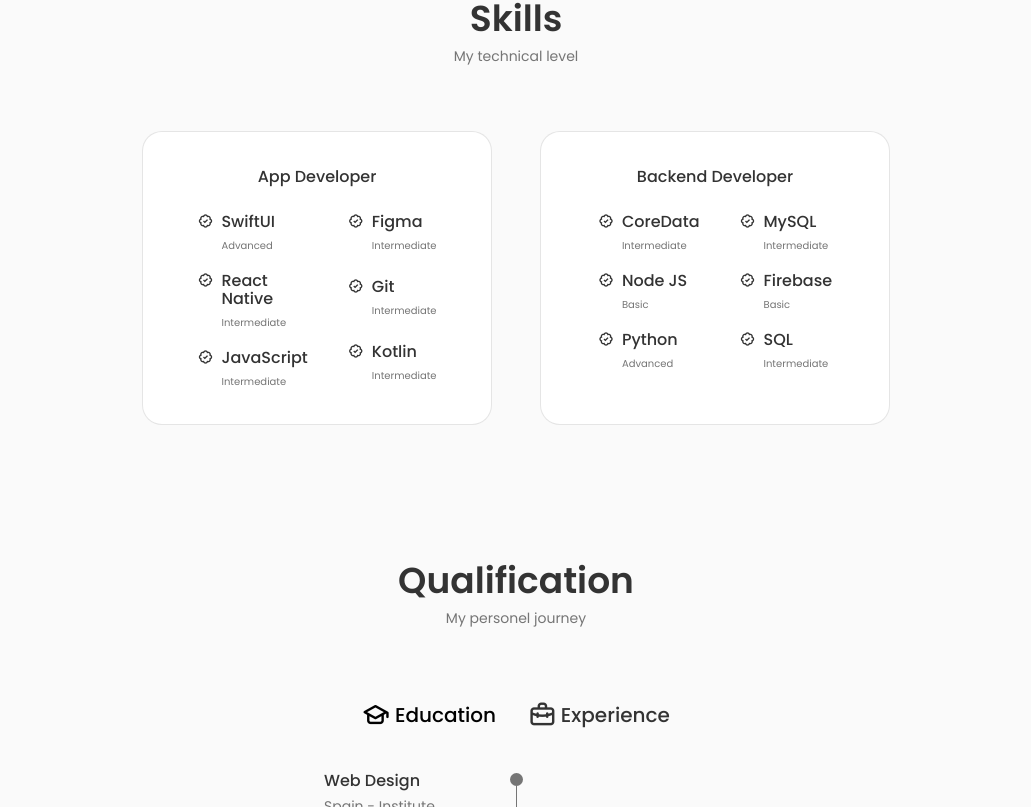
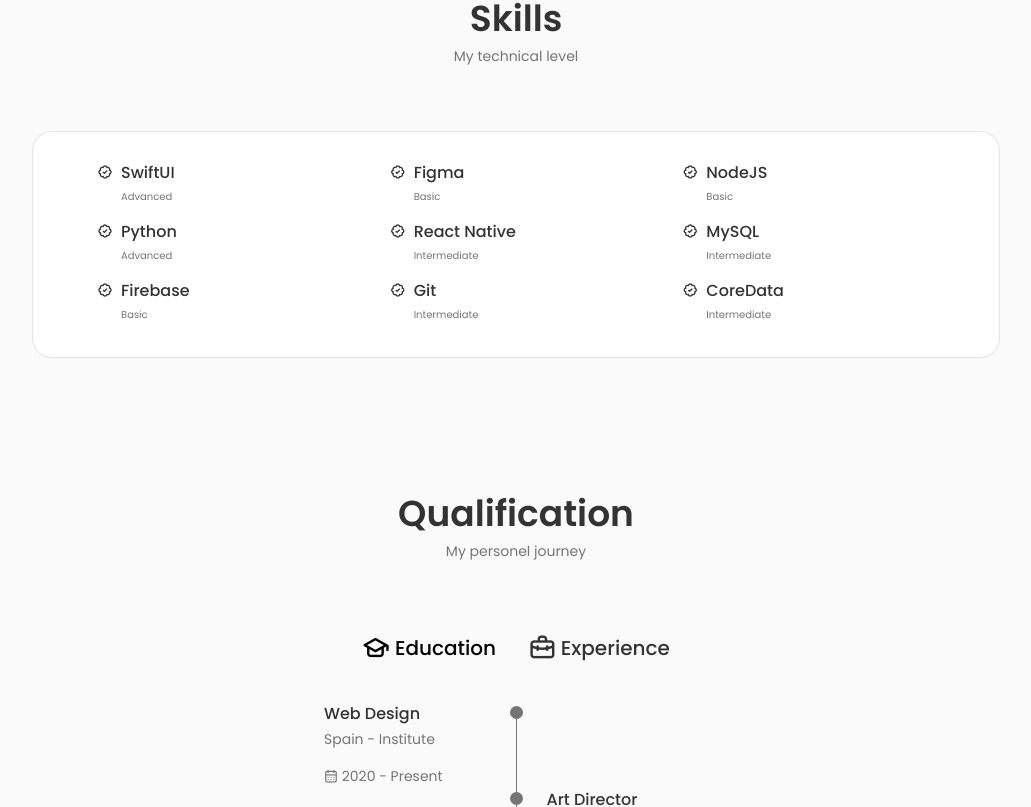
Before and after one commit to phoenix-error/phoenix-error.github.io, a React (Create React App) app: page / in a window 1280 px wide. Shown: the part 1413-2220 px from the top of the page, without its empty margins (124-1155 px from the left). Built offline with nearby package versions, Linux system fonts and the light colour scheme.

Commit message:
changed qualifications
Signed-off-by: Luca B <luca.dev@outlook.de>

```diff
--- a/src/components/footer/Footer.jsx
+++ b/src/components/footer/Footer.jsx
@@ -29,23 +29,23 @@ const Footer = () => {
 
         <div className="footer__social">
           <a
-            href="https://www.facebook.com/"
+            href="https://medium.com/@phoenix-dev"
             className="footer__social-link"
             target="_blank" rel="noreferrer"
           >
-            <i className="bx bxl-facebook"></i>
+            <i className="bx bxl-medium"></i>
           </a>
 
           <a
-            href="https://www.instagram.com/"
+            href="https://github.com/phoenix-error"
             className="footer__social-link"
             target="_blank" rel="noreferrer"
           >
-            <i className="bx bxl-instagram"></i>
+            <i className="bx bxl-github"></i>
           </a>
 
           <a
-            href="https://twitter.com/"
+            href="https://twitter.com/Phoenix_dev_"
             className="footer__social-link"
             target="_blank" rel="noreferrer"
           >
--- a/src/components/header/Header.jsx
+++ b/src/components/header/Header.jsx
@@ -63,15 +63,15 @@ const Header = () => {
 
             <li className="nav__item">
               <a
-                href="#services"
-                onClick={() => setActiveNav("#services")}
+                href="#qualifications"
+                onClick={() => setActiveNav("#qualifications")}
                 className={
-                  activeNav === "#services"
+                  activeNav === "#qualifications"
                     ? "nav__link active-link"
                     : "nav__link"
                 }
               >
-                <i className="uil uil-briefcase-alt nav__icon"></i> Services
+                <i className="uil uil-briefcase-alt nav__icon"></i> Qualifications
               </a>
             </li>
 
--- a/src/components/qualification/Qualification.jsx
+++ b/src/components/qualification/Qualification.jsx
@@ -9,7 +9,7 @@ const Qualification = () => {
   };
 
   return (
-    <section className="qualification section">
+    <section className="qualification section" id="qualifications">
       <h2 className="section__title">Qualification</h2>
       <span className="section__subtitle">My personel journey</span>
 
@@ -55,7 +55,7 @@ const Qualification = () => {
                   Spain - Institute
                 </span>
                 <div className="qualification__calender">
-                  <i className="uil uil-calendar-alt"></i> 2021 - Present
+                  <i className="uil uil-calendar-alt"></i> 2020 - Present
                 </div>
               </div>
 
--- a/src/components/skills/AppDev.jsx
+++ /dev/null
@@ -1,71 +0,0 @@
-import React from "react";
-
-const AppDev = () => {
-  return (
-    <div className="skills__content">
-      <h3 className="skills__title">App Developer</h3>
-
-      <div className="skills__box">
-        <div className="skills__group">
-          <div className="skills__data">
-            <i class="bx bx-badge-check"></i>
-
-            <div>
-              <h3 className="skills__name">SwiftUI</h3>
-              <span className="skills__level">Advanced</span>
-            </div>
-          </div>
-
-          <div className="skills__data">
-            <i class="bx bx-badge-check"></i>
-
-            <div>
-              <h3 className="skills__name">React Native</h3>
-              <span className="skills__level">Intermediate</span>
-            </div>
-          </div>
-
-          <div className="skills__data">
-            <i class="bx bx-badge-check"></i>
-
-            <div>
-              <h3 className="skills__name">JavaScript</h3>
-              <span className="skills__level">Intermediate</span>
-            </div>
-          </div>
-        </div>
-
-        <div className="skills__group">
-          <div className="skills__data">
-            <i class="bx bx-badge-check"></i>
-
-            <div>
-              <h3 className="skills__name">Figma</h3>
-              <span className="skills__level">Intermediate</span>
-            </div>
-          </div>
-
-          <div className="skills__data">
-            <i class="bx bx-badge-check"></i>
-
-            <div>
-              <h3 className="skills__name">Git</h3>
-              <span className="skills__level">Intermediate</span>
-            </div>
-          </div>
-
-          <div className="skills__data">
-            <i class="bx bx-badge-check"></i>
-
-            <div>
-              <h3 className="skills__name">Kotlin</h3>
-              <span className="skills__level">Intermediate</span>
-            </div>
-          </div>
-        </div>
-      </div>
-    </div>
-  );
-};
-
-export default AppDev;
--- a/src/components/skills/Backend.jsx
+++ /dev/null
@@ -1,71 +0,0 @@
-import React from "react";
-
-const Backend = () => {
-  return (
-    <div className="skills__content">
-      <h3 className="skills__title">Backend Developer</h3>
-
-      <div className="skills__box">
-        <div className="skills__group">
-          <div className="skills__data">
-            <i class="bx bx-badge-check"></i>
-
-            <div>
-              <h3 className="skills__name">CoreData</h3>
-              <span className="skills__level">Intermediate</span>
-            </div>
-          </div>
-
-          <div className="skills__data">
-            <i class="bx bx-badge-check"></i>
-
-            <div>
-              <h3 className="skills__name">Node JS</h3>
-              <span className="skills__level">Basic</span>
-            </div>
-          </div>
-
-          <div className="skills__data">
-            <i class="bx bx-badge-check"></i>
-
-            <div>
-              <h3 className="skills__name">Python</h3>
-              <span className="skills__level">Advanced</span>
-            </div>
-          </div>
-        </div>
-
-        <div className="skills__group">
-          <div className="skills__data">
-            <i class="bx bx-badge-check"></i>
-
-            <div>
-              <h3 className="skills__name">MySQL</h3>
-              <span className="skills__level">Intermediate</span>
-            </div>
-          </div>
-
-          <div className="skills__data">
-            <i class="bx bx-badge-check"></i>
-
-            <div>
-              <h3 className="skills__name">Firebase</h3>
-              <span className="skills__level">Basic</span>
-            </div>
-          </div>
-
-          <div className="skills__data">
-            <i class="bx bx-badge-check"></i>
-
-            <div>
-              <h3 className="skills__name">SQL</h3>
-              <span className="skills__level">Intermediate</span>
-            </div>
-          </div>
-        </div>
-      </div>
-    </div>
-  );
-};
-
-export default Backend;
--- a/src/components/skills/Skills.jsx
+++ b/src/components/skills/Skills.jsx
@@ -1,7 +1,17 @@
 import React from "react";
 import "./skills.css";
-import AppDev from "./AppDev";
-import Backend from "./Backend";
+
+const skills = [
+  {title: "SwiftUI", level: "Advanced"},
+  {title: "Figma", level: "Basic"},
+  {title: "NodeJS", level: "Basic"},
+  {title: "Python", level: "Advanced"},
+  {title: "React Native", level: "Intermediate"},
+  {title: "MySQL", level: "Intermediate"},
+  {title: "Firebase", level: "Basic"},
+  {title: "Git", level: "Intermediate"},
+  {title: "CoreData", level: "Intermediate"},
+]
 
 const Skills = () => {
   return (
@@ -9,9 +19,21 @@ const Skills = () => {
       <h2 className="section__title">Skills</h2>
       <span className="section__subtitle">My technical level</span>
 
-      <div className="skills__container container grid">
-        <AppDev />
-        <Backend />
+      <div className="skills__container container">
+        <div className="skills__content skills__box">
+          {skills.map((skill, index) => {
+            return (
+                <div className="skills__data">
+                <i class="bx bx-badge-check"></i>
+
+                <div>
+                  <h3 className="skills__name">{skill.title}</h3>
+                  <span className="skills__level">{skill.level}</span>
+                </div>
+              </div>
+            )
+          })}
+        </div>
       </div>
     </section>
   );
--- a/src/components/skills/skills.css
+++ b/src/components/skills/skills.css
@@ -1,7 +1,7 @@
 .skills__container {
-    grid-template-columns: repeat(2, 350px);
   column-gap: 3rem;
   justify-content: center;
+  align-items: center;
 }
 
 .skills__content {
@@ -19,15 +19,12 @@
 }
 
 .skills__box {
-    display: flex;
+  display: grid;
+  grid-template-columns: repeat(3, 1fr);
+  row-gap: 1rem;
   justify-content: center;
+  align-items: center;
   column-gap: 2.5rem;
-}
-
-.skills__group {
-    display: grid;
-    align-items: flex-start;
-    row-gap: 1rem;
 }
 
 .skills__data {
@@ -51,11 +48,16 @@
 }
 
 /*=============== BREAKPOINTS ===============*/
+
 /* For large devices */
 @media screen and (max-width: 992px) {
   .skills__container {
     grid-template-columns: max-content;
     row-gap: 2rem;
+  }
+
+  .skills__box {
+    grid-template-columns: repeat(2, 1fr);
   }
 }
 
@@ -74,6 +76,7 @@
 @media screen and (max-width: 350px) {
   .skills__box {
     column-gap: 1.25rem;
+    grid-template-columns: 1fr; /* Change to 1 column */
   }
 
   .skills__name {
```
Lines whose indentation alone changed are shown as unchanged.
